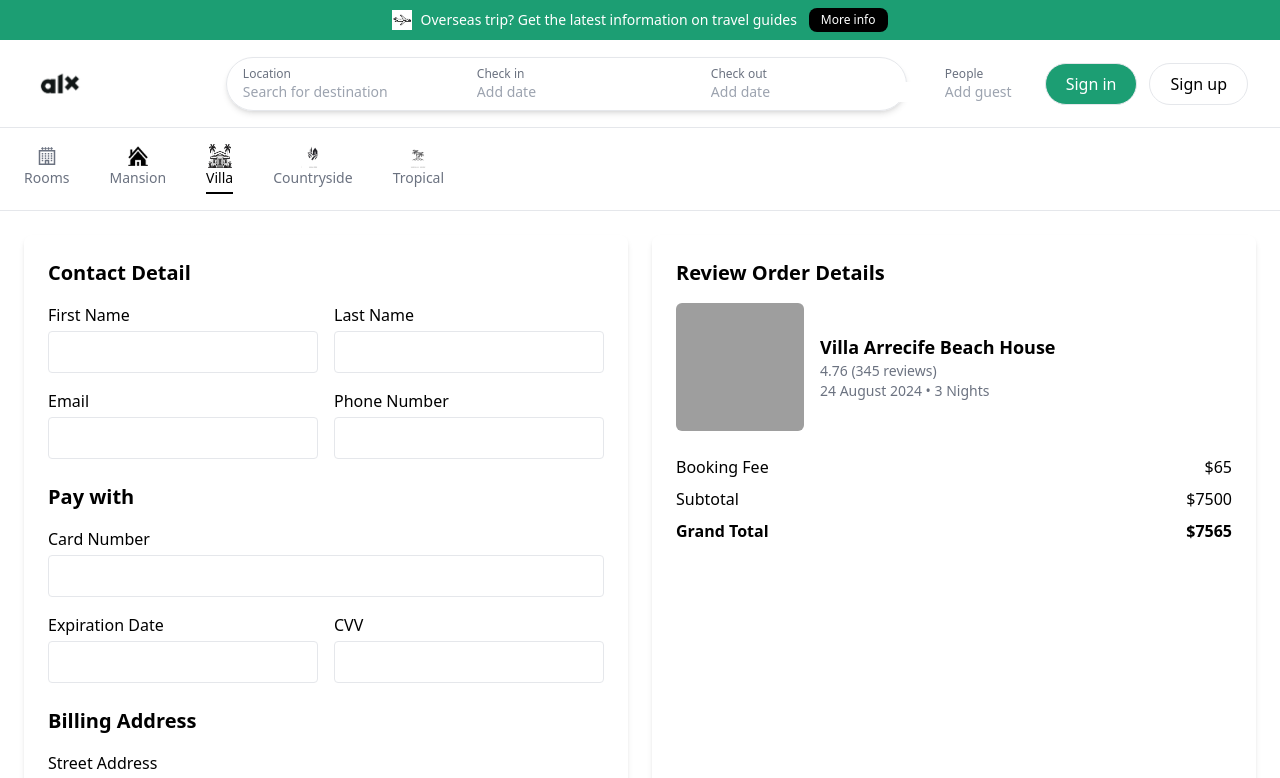
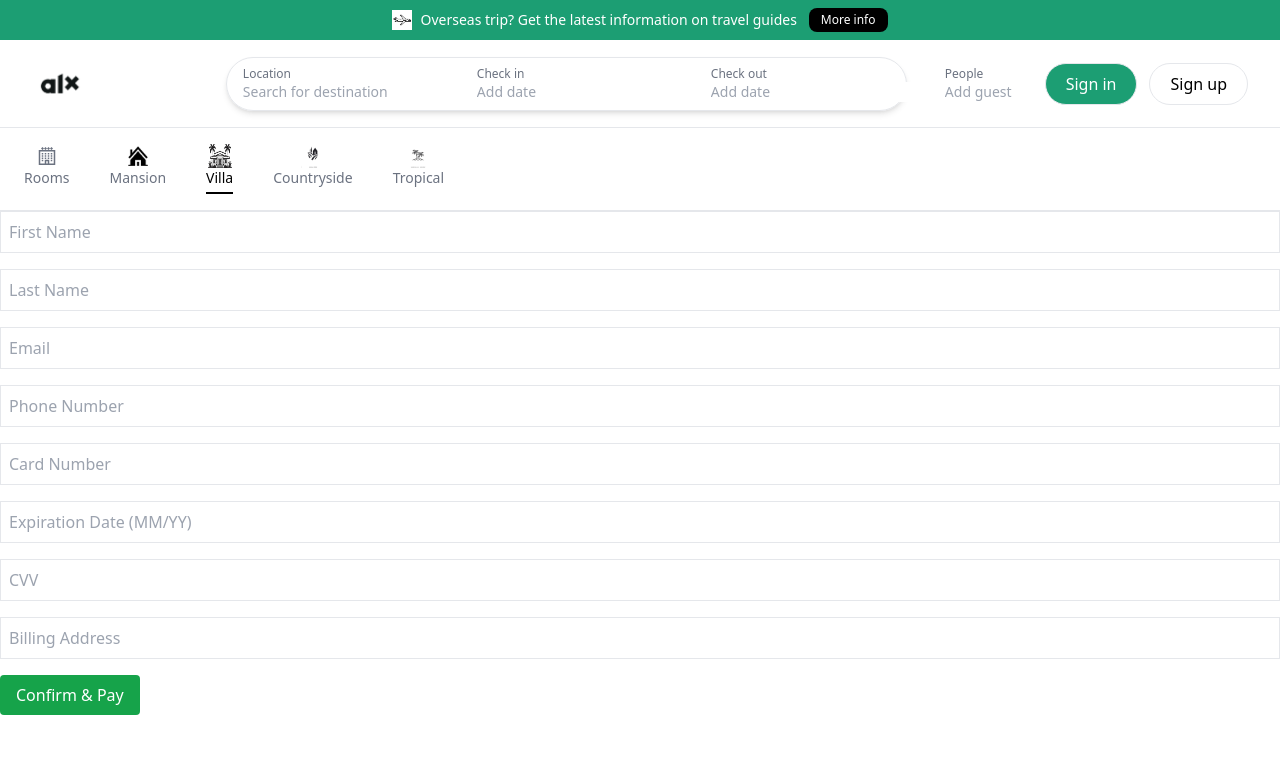
Before and after one commit to hany-7878/alx-listing-app-04, a Next.js app: page /booking in a window 1280 px wide. Shown: the top 778 px of the page. Built offline with nearby package versions, Linux system fonts and the light colour scheme; grey boxes are pictures that could not be loaded.

Commit message:
API Integration for the Booking Page

```diff
--- a/pages/booking/index.tsx
+++ b/pages/booking/index.tsx
@@ -1,21 +1,129 @@
-import BookingForm from "@/components/booking/BookingForm";
-import OrderSummary from "@/components/booking/OrderSummary";
+import axios from "axios";
+import { useState } from "react";
 
-export default function BookingPage() {
-  const bookingDetails = {
-    propertyName: "Villa Arrecife Beach House",
-    price: 7500,
-    bookingFee: 65,
-    totalNights: 3,
-    startDate: "24 August 2024",
+interface BookingFormData {
+  firstName: string;
+  lastName: string;
+  email: string;
+  phoneNumber: string;
+  cardNumber: string;
+  expirationDate: string;
+  cvv: string;
+  billingAddress: string;
+}
+
+export default function BookingForm() {
+  const [formData, setFormData] = useState<BookingFormData>({
+    firstName: "",
+    lastName: "",
+    email: "",
+    phoneNumber: "",
+    cardNumber: "",
+    expirationDate: "",
+    cvv: "",
+    billingAddress: "",
+  });
+
+  const [loading, setLoading] = useState<boolean>(false);
+  const [error, setError] = useState<string | null>(null);
+
+  const handleSubmit = async (e: React.FormEvent<HTMLFormElement>) => {
+    e.preventDefault();
+    setLoading(true);
+    setError(null);
+
+    try {
+      await axios.post("/api/bookings", formData);
+      alert("Booking confirmed!");
+    } catch (err) {
+      console.error(err);
+      setError("Failed to submit booking.");
+    } finally {
+      setLoading(false);
+    }
+  };
+
+  const handleChange = (e: React.ChangeEvent<HTMLInputElement>) => {
+    const { name, value } = e.target;
+    setFormData((prev) => ({ ...prev, [name]: value }));
   };
 
   return (
-    <div className="container mx-auto p-6">
-      <div className="grid grid-cols-2 gap-6">
-        <BookingForm />
-        <OrderSummary bookingDetails={bookingDetails} />
-      </div>
-    </div>
+    <form onSubmit={handleSubmit} className="space-y-4">
+      <input
+        type="text"
+        name="firstName"
+        placeholder="First Name"
+        value={formData.firstName}
+        onChange={handleChange}
+        className="border p-2 w-full"
+      />
+      <input
+        type="text"
+        name="lastName"
+        placeholder="Last Name"
+        value={formData.lastName}
+        onChange={handleChange}
+        className="border p-2 w-full"
+      />
+      <input
+        type="email"
+        name="email"
+        placeholder="Email"
+        value={formData.email}
+        onChange={handleChange}
+        className="border p-2 w-full"
+      />
+      <input
+        type="tel"
+        name="phoneNumber"
+        placeholder="Phone Number"
+        value={formData.phoneNumber}
+        onChange={handleChange}
+        className="border p-2 w-full"
+      />
+      <input
+        type="text"
+        name="cardNumber"
+        placeholder="Card Number"
+        value={formData.cardNumber}
+        onChange={handleChange}
+        className="border p-2 w-full"
+      />
+      <input
+        type="text"
+        name="expirationDate"
+        placeholder="Expiration Date (MM/YY)"
+        value={formData.expirationDate}
+        onChange={handleChange}
+        className="border p-2 w-full"
+      />
+      <input
+        type="text"
+        name="cvv"
+        placeholder="CVV"
+        value={formData.cvv}
+        onChange={handleChange}
+        className="border p-2 w-full"
+      />
+      <input
+        type="text"
+        name="billingAddress"
+        placeholder="Billing Address"
+        value={formData.billingAddress}
+        onChange={handleChange}
+        className="border p-2 w-full"
+      />
+
+      <button
+        type="submit"
+        disabled={loading}
+        className="bg-green-600 text-white px-4 py-2 rounded"
+      >
+        {loading ? "Processing..." : "Confirm & Pay"}
+      </button>
+
+      {error && <p className="text-red-500">{error}</p>}
+    </form>
   );
 }
```
